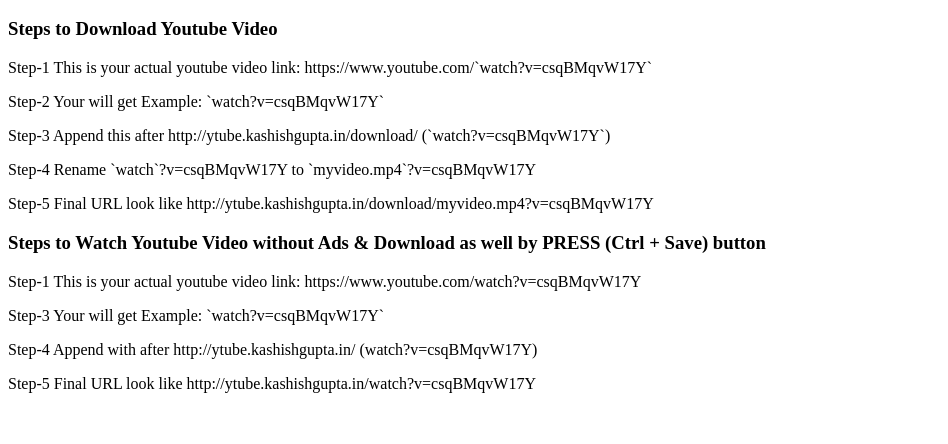
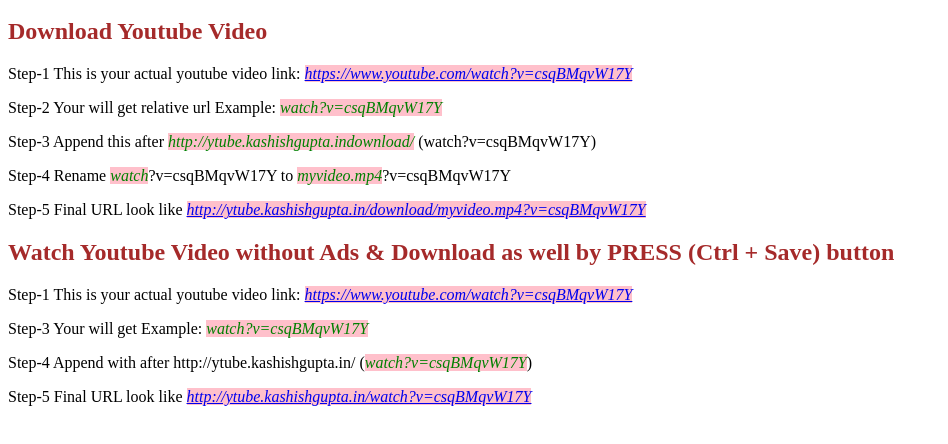
Before and after one commit to kashishgupta1990/ytube-web-downloader, a website: page index.html in a window 1280 px wide. Shown: the part 48-492 px from the top of the page, without its empty margins (0-948 px from the left). Drawn offline with Linux system fonts and the light colour scheme.

Commit message:
update video name

```diff
--- a/index.html
+++ b/index.html
@@ -1,14 +1,33 @@
+<html>
+<head>
+    <title>yTube Downloader</title>
+    <style>
+        i{
+            color: green;
+            background: pink;
+            font-family: "Andale Mono";
+        }
+        h2{
+            color: brown;
+        }
+    </style>
+</head>
+
+<body>
 <h1>Youtube video downloader</h1>
 
-<h3><b>Steps to Download Youtube Video</b></h3>
-<p>Step-1 This is your actual youtube video link: https://www.youtube.com/`watch?v=csqBMqvW17Y`</p>
-<p>Step-2 Your will get Example: `watch?v=csqBMqvW17Y`</p>
-<p> Step-3 Append this after http://ytube.kashishgupta.in/download/ (`watch?v=csqBMqvW17Y`)</p>
-<p>Step-4 Rename `watch`?v=csqBMqvW17Y to `myvideo.mp4`?v=csqBMqvW17Y</p>
-<p>Step-5 Final URL look like http://ytube.kashishgupta.in/download/myvideo.mp4?v=csqBMqvW17Y</p>
+<h2><b>Download Youtube Video</b></h2>
+<p>Step-1 This is your actual youtube video link: <i><a href="https://www.youtube.com/watch?v=csqBMqvW17Y">https://www.youtube.com/watch?v=csqBMqvW17Y</a></i></p>
+<p>Step-2 Your will get relative url Example: <i>watch?v=csqBMqvW17Y</i></p>
+<p> Step-3 Append this after <i>http://ytube.kashishgupta.indownload/</i> (watch?v=csqBMqvW17Y)</p>
+<p>Step-4 Rename <i>watch</i>?v=csqBMqvW17Y to <i>myvideo.mp4</i>?v=csqBMqvW17Y</p>
+<p>Step-5 Final URL look like <i><a href="http://ytube.kashishgupta.in/download/myvideo.mp4?v=csqBMqvW17Y">http://ytube.kashishgupta.in/download/myvideo.mp4?v=csqBMqvW17Y</a></i></p>
 
-<h3><b>Steps to Watch Youtube Video without Ads & Download as well by PRESS (Ctrl + Save) button</b></h3>
-<p>Step-1 This is your actual youtube video link: https://www.youtube.com/watch?v=csqBMqvW17Y</p>
-<p>Step-3 Your will get Example: `watch?v=csqBMqvW17Y`</p>
-<p>Step-4 Append with after http://ytube.kashishgupta.in/ (watch?v=csqBMqvW17Y)</p>
-<p>Step-5 Final URL look like http://ytube.kashishgupta.in/watch?v=csqBMqvW17Y</p>
+<h2><b>Watch Youtube Video without Ads & Download as well by PRESS (Ctrl + Save) button</b></h2>
+<p>Step-1 This is your actual youtube video link: <i><a href="https://www.youtube.com/watch?v=csqBMqvW17Y">https://www.youtube.com/watch?v=csqBMqvW17Y</a></i></p>
+<p>Step-3 Your will get Example: <i>watch?v=csqBMqvW17Y</i></p>
+<p>Step-4 Append with after http://ytube.kashishgupta.in/ (<i>watch?v=csqBMqvW17Y</i>)</p>
+<p>Step-5 Final URL look like <i><a href="http://ytube.kashishgupta.in/watch?v=csqBMqvW17Y">http://ytube.kashishgupta.in/watch?v=csqBMqvW17Y</a></i></p>
+
+</body>
+</html>
```
